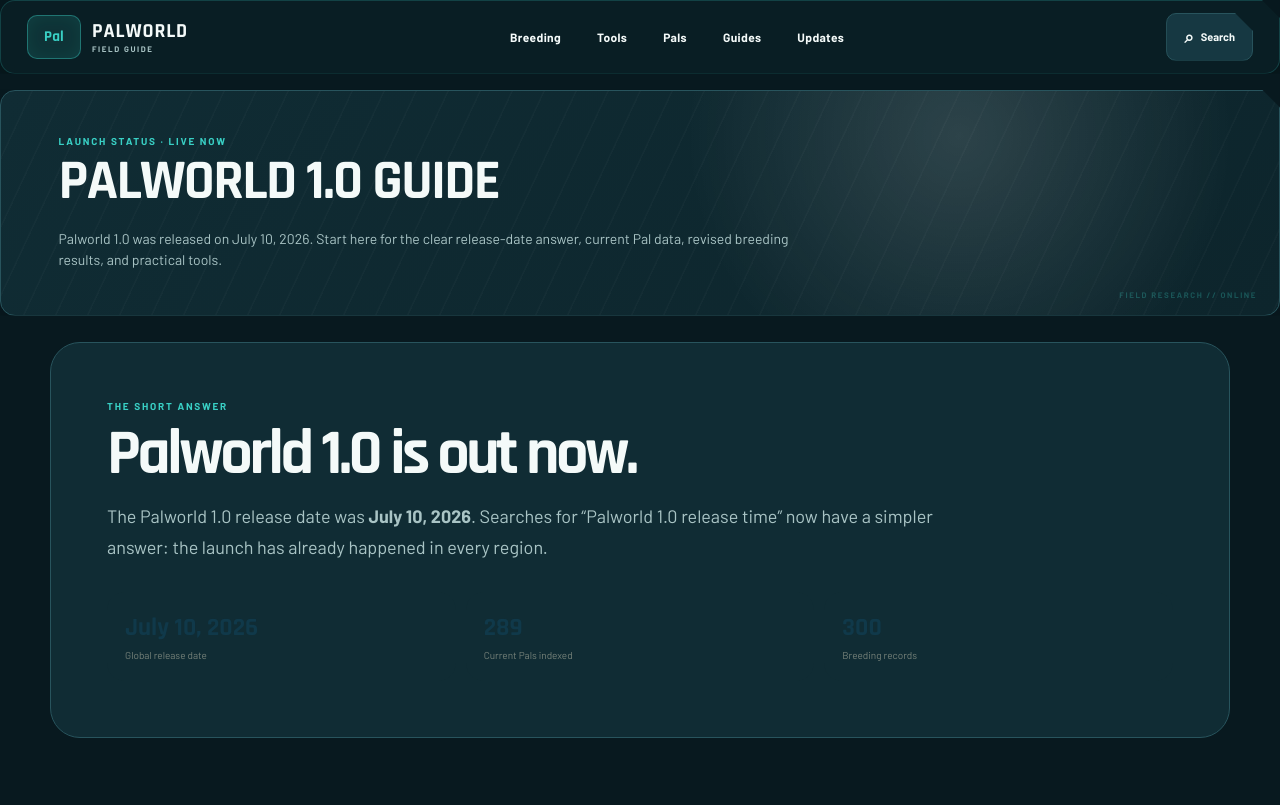
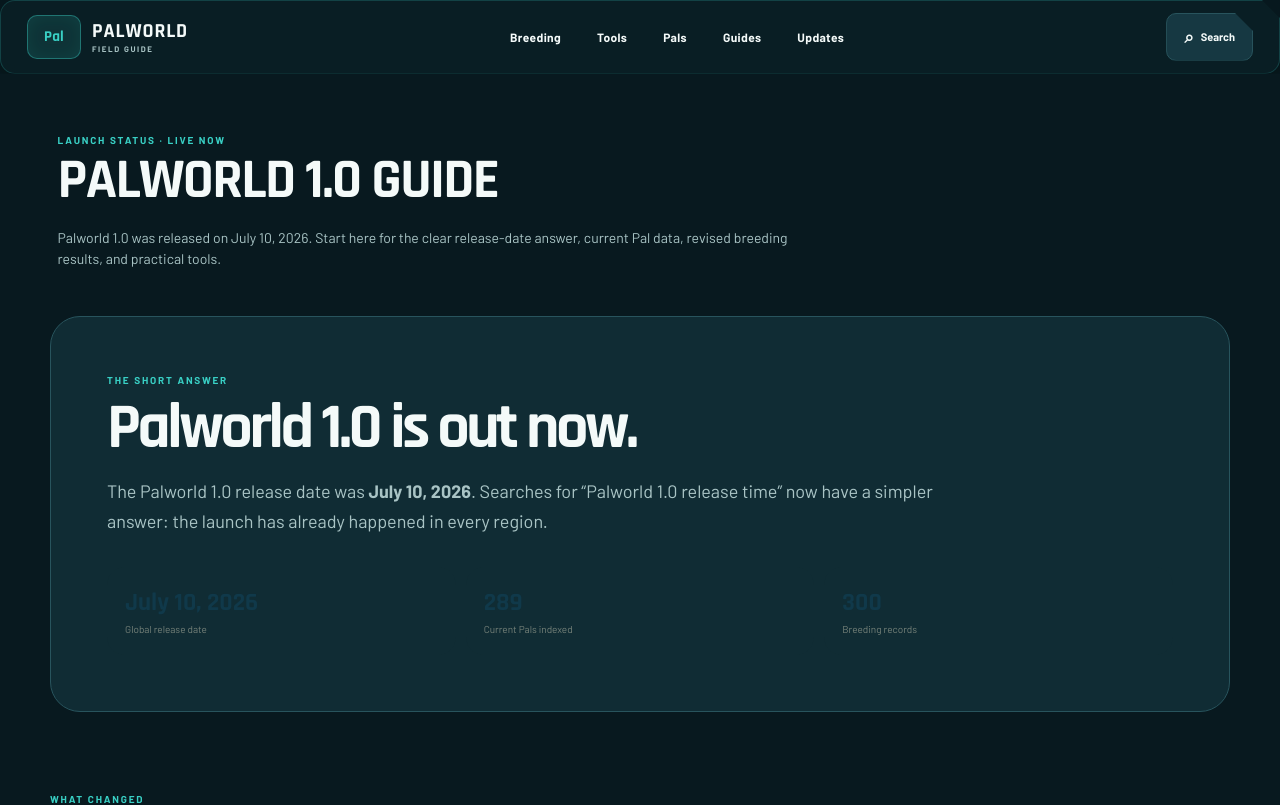
Before and after one commit to bowenchen-1/palworld-guide, a Next.js app: page /palworld-1-0 in a window 1280 px wide. Shown: the top 805 px of the page. Built offline with nearby package versions, Linux system fonts and the light colour scheme.

Commit message:
Remove framed page title panels

```diff
--- a/app/terminal-theme.css
+++ b/app/terminal-theme.css
@@ -763,6 +763,31 @@
   .article-hero + div { padding-top: 28px !important; }
 }
 
+/* Page introductions are typography on the shared canvas, never oversized cards. */
+.database-hero,
+.hub-hero,
+.profile-hero {
+  border: 0;
+  border-radius: 0;
+  background: transparent;
+  box-shadow: none;
+  clip-path: none;
+}
+.database-hero::before,
+.database-hero::after,
+.hub-hero::before,
+.hub-hero::after { display: none; }
+.database-hero,
+.hub-hero { padding-top: clamp(28px,3.4vw,46px); padding-bottom: 20px; }
+.profile-hero { padding-top: clamp(28px,3.4vw,46px); padding-bottom: 20px; }
+.article-hero { border-bottom: 0; background: transparent; }
+.article-hero::after { display: none; }
+@media(max-width:760px) {
+  .database-hero,
+  .hub-hero,
+  .profile-hero { padding-top: 26px; padding-bottom: 18px; }
+}
+
 /* Homepage breeding workbench: scoped UI layer for every calculator mode. */
 .home-calculator-top .home-breeding-workspace { margin-top: 18px !important; }
 .home-calculator-top .home-breeding-tabs { display:grid; grid-template-columns:repeat(6,minmax(0,1fr)); gap:6px; }
```
